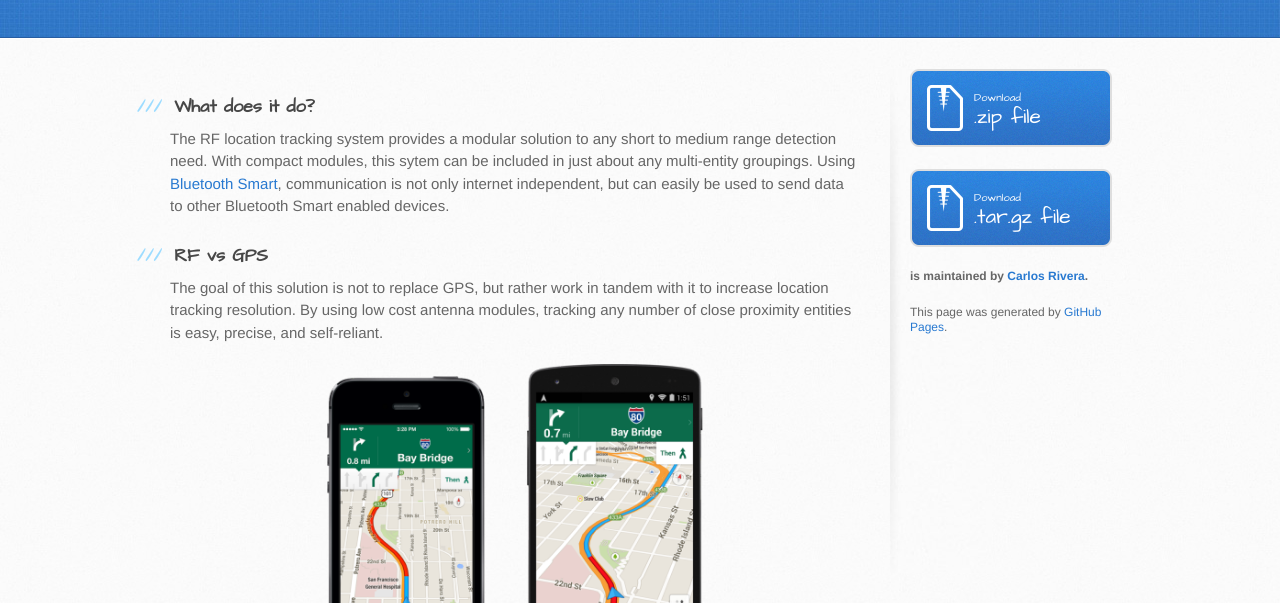
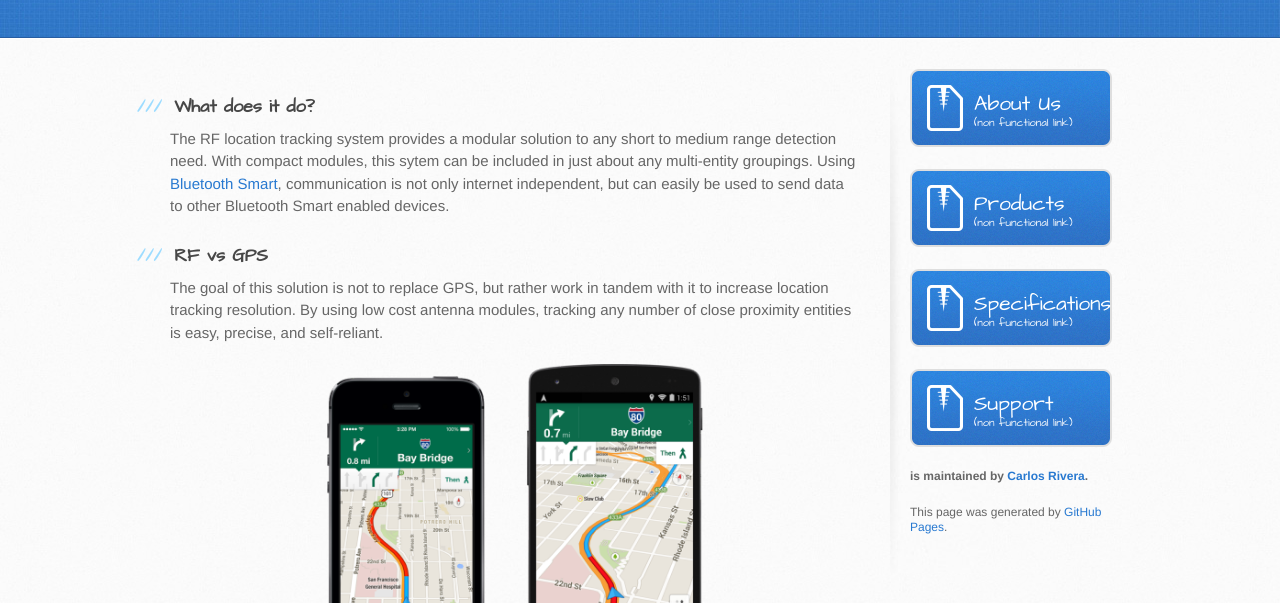
Before and after one commit to crivera-94/engl181homepage, a website: page index.html in a window 1280 px wide. Shown: the part 197-800 px from the top of the page. Drawn offline with Linux system fonts and the light colour scheme.

Commit message:
add stuff

```diff
--- a/index.html
+++ b/index.html
@@ -56,7 +56,7 @@
         </section>
 
         <aside id="sidebar">
-
+        <!--
           <a href="https://github.com/crivera-94/engl181homepage/zipball/master" class="button">
             <small>Download</small>
             .zip file
@@ -64,6 +64,27 @@
           <a href="https://github.com/crivera-94/engl181homepage/tarball/master" class="button">
             <small>Download</small>
             .tar.gz file
+          </a>
+         -->
+
+          <a href="https://github.com/crivera-94/engl181homepage/tarball/master" class="button">
+              About Us
+              <small>(non functional link)</small>
+          </a>
+
+          <a href="https://github.com/crivera-94/engl181homepage/tarball/master" class="button">
+              Products
+              <small>(non functional link)</small>
+          </a>
+
+          <a href="https://github.com/crivera-94/engl181homepage/tarball/master" class="button">
+              Specifications
+              <small>(non functional link)</small>
+          </a>
+
+          <a href="https://github.com/crivera-94/engl181homepage/tarball/master" class="button">
+              Support
+              <small>(non functional link)</small>
           </a>
 
           <p class="repo-owner"><a href="https://github.com/crivera-94/engl181homepage"></a> is maintained by <a href="https://github.com/crivera-94">Carlos Rivera</a>.</p>
```
